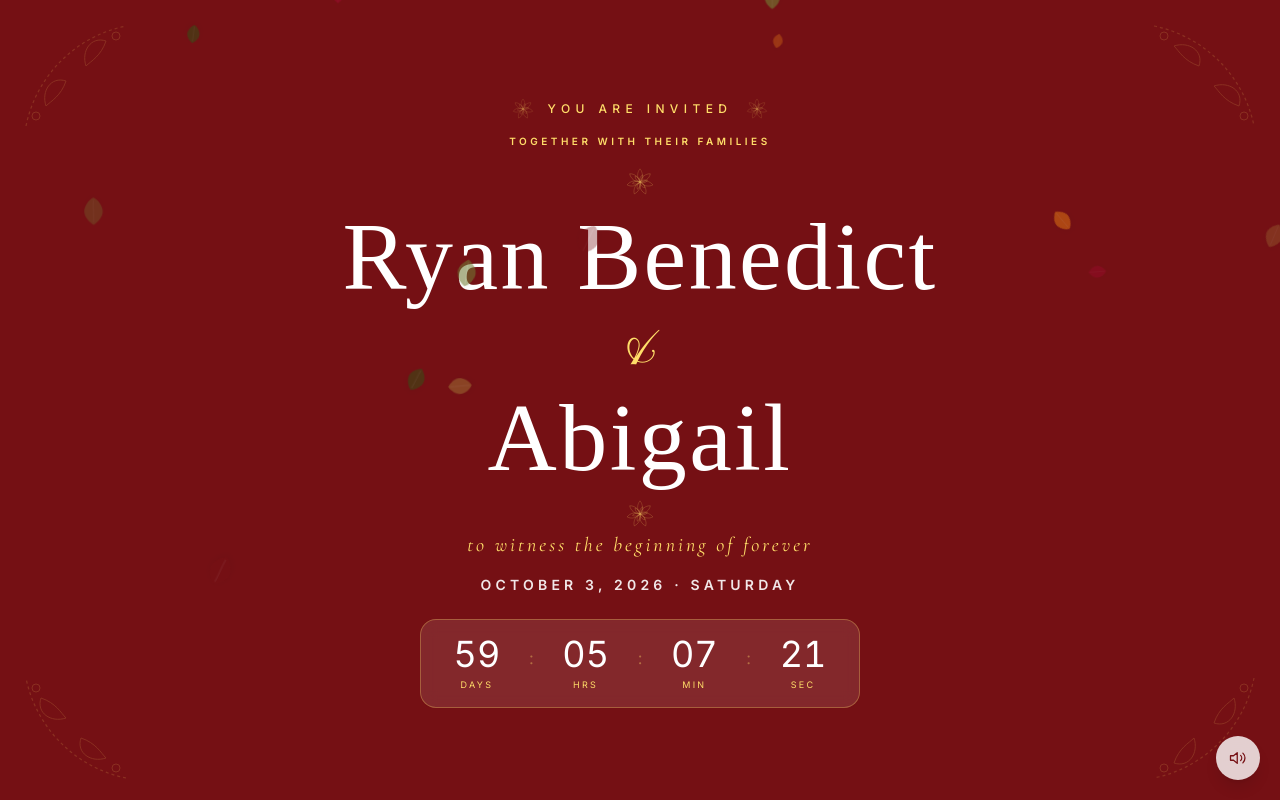
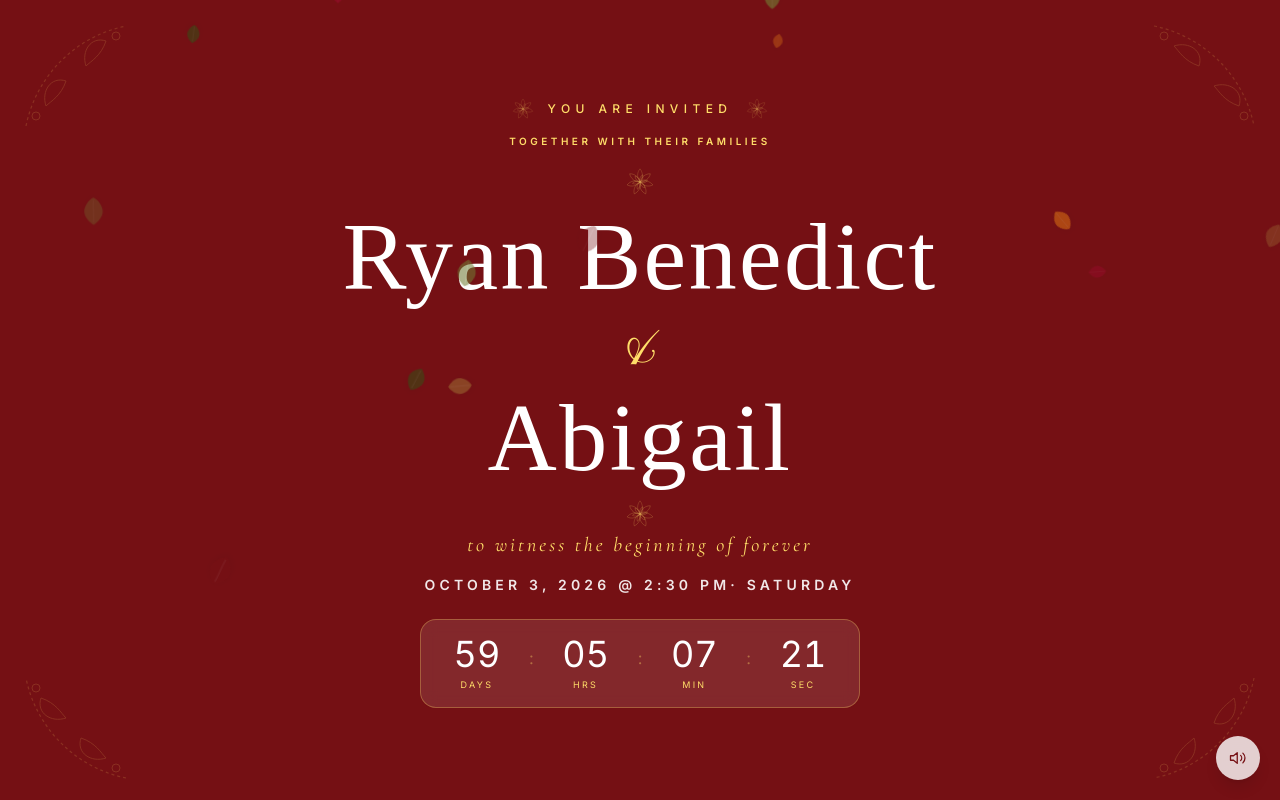
Before and after one commit to mnsling/weddinginv, a React (Vite) app: page / in a window 1280 px wide. Shown: the top 800 px of the page. Built offline with nearby package versions, Linux system fonts and the light colour scheme; a web font is replaced by a local one.

Commit message:
change time

```diff
--- a/src/sections/details.jsx
+++ b/src/sections/details.jsx
@@ -35,7 +35,7 @@ export default function Details() {
               label="Ceremony"
               title="Redemptorist Church"
               address="J.P. Laurel Avenue, Davao City"
-              time="3:00 PM"
+              time="2:30 PM"
               mapQuery="Redemptorist Church, J.P. Laurel Avenue, Davao City"
             />
           </Reveal>
--- a/src/sections/hero.jsx
+++ b/src/sections/hero.jsx
@@ -62,7 +62,7 @@ export default function Hero() {
 
         <Reveal delay={220}>
           <p className="text-xs md:text-sm tracking-[0.3em] uppercase text-white/90 font-semibold mt-2">
-            October 3, 2026 · Saturday
+            October 3, 2026 @ 2:30 PM· Saturday
           </p>
         </Reveal>
 
```
